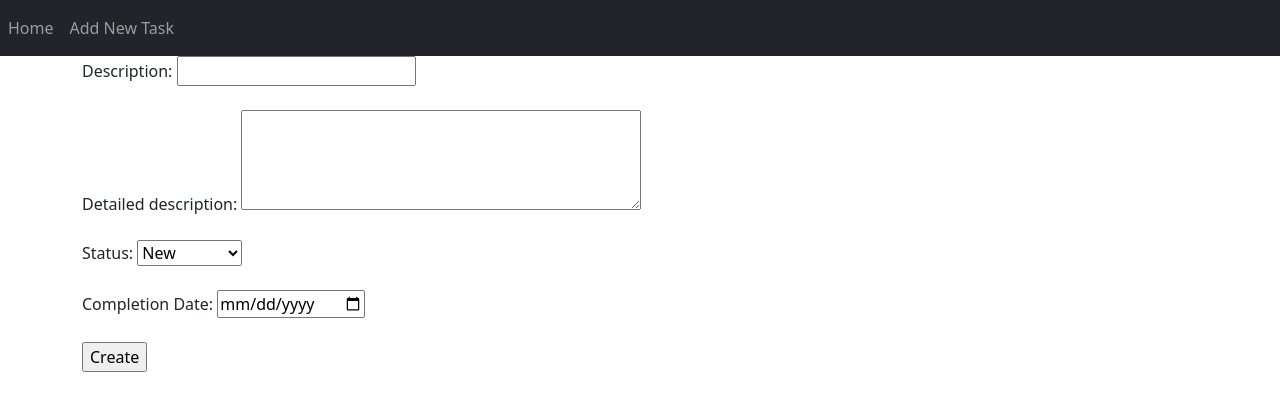
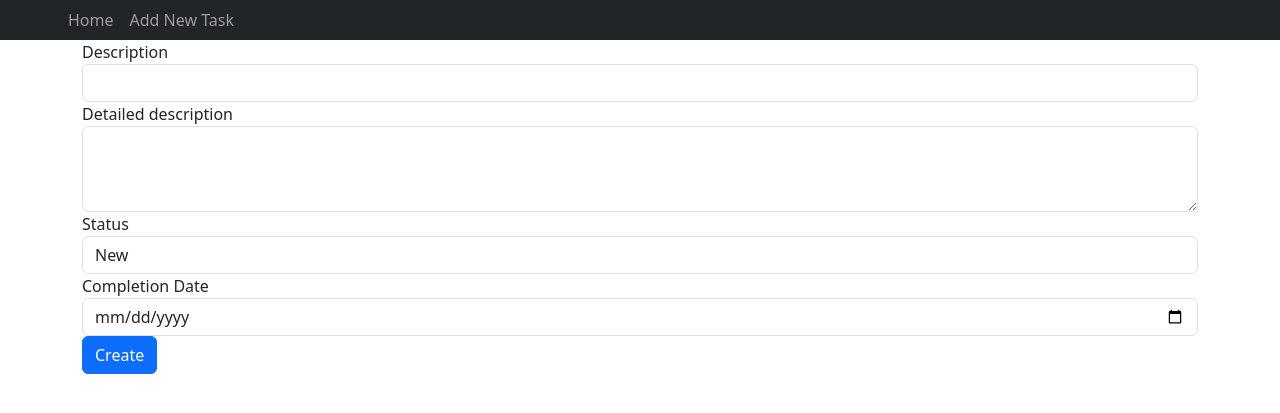
Before and after one commit to daniyarotegen/homework_53, a Django app: page /task/add/ in a window 1280 px wide. Shown: the top 413 px of the page. Run offline with Django 4.2, Linux system fonts and the light colour scheme.

Commit message:
Added tasks partial html, bootstrap to create template

```diff
--- a/core/urls.py
+++ b/core/urls.py
@@ -20,7 +20,7 @@ from todo.views import index_view, add_view, detailed_view
 
 urlpatterns = [
     path('admin/', admin.site.urls),
-    path('', index_view),
+    path('', index_view, name='index'),
     path('task/add/', add_view, name='task_add'),
     path('task/<int:pk>', detailed_view, name='task_detail')
 ]
--- a/templates/base.html
+++ b/templates/base.html
@@ -9,11 +9,11 @@
     {% endblock %}</title>
 </head>
 <body>
-<nav class="navbar navbar-expand-lg navbar navbar-dark bg-dark">
+<nav class="navbar navbar-expand-lg navbar navbar-dark bg-dark" style="padding: 0 60px">
   <div class="collapse navbar-collapse" id="navbarNav">
     <ul class="navbar-nav">
       <li class="nav-item active">
-        <a class="nav-link" href="/">Home</a>
+        <a class="nav-link" href="{% url 'index' %}">Home</a>
       </li>
         <li class="nav-item active">
         <a class="nav-link" href="{% url 'task_add' %}">Add New Task</a>
--- a/templates/task_create.html
+++ b/templates/task_create.html
@@ -2,21 +2,26 @@
 {% block content %}
     <form method="post">
         {% csrf_token %}
-        <label for="description">Description:</label>
-        <input type="text" name="description" id="description" required><br><br>
-        {#        <label for="details">Detailed description:</label>#}
-        {#        <input type="text" name="details" id="details"><br><br>#}
-        <label for="details">Detailed description:</label>
-        <textarea name="details" id="details" style="width: 400px; height: 100px;"></textarea><br><br>
-
-        <label for="status">Status:</label>
-        <select name="status" id="status" required>
-            {% for choice in task.STATUS_CHOICES %}
-                <option value="{{ choice.0 }}">{{ choice.1 }}</option>
-            {% endfor %}
-        </select><br><br>
-        <label for="completion_date">Completion Date:</label>
-        <input type="date" name="completion_date" id="completion_date"><br><br>
-        <input type="submit" value="Create">
+        <div class="form-group">
+            <label for="description">Description</label>
+            <input type="text" class="form-control" name="description" id="description" required>
+        </div>
+        <div class="form-group">
+            <label for="details">Detailed description</label>
+            <textarea class="form-control" name="details" id="details" rows="3"></textarea>
+        </div>
+        <div class="form-group">
+            <label for="status">Status</label>
+            <select class="form-control" id="status" name="status" required>
+                {% for choice in task.STATUS_CHOICES %}
+                    <option value="{{ choice.0 }}">{{ choice.1 }}</option>
+                {% endfor %}
+            </select>
+        </div>
+        <div class="form-group">
+            <label for="completion_date">Completion Date</label>
+            <input type="date" class="form-control" name="completion_date" id="completion_date">
+        </div>
+        <button type="submit" class="btn btn-primary">Create</button>
     </form>
 {% endblock %}
--- /dev/null
+++ b/templates/tasks.html
@@ -0,0 +1,4 @@
+<p>Description: {{ task.description }}</p>
+<p>Status: {{ task.status }}</p>
+<p>Completion date: {{ task.completion_date }}</p>
+<p><a href="{% url 'task_detail' task.pk %}">More...</a></p>
```
Also changed, not shown: templates/index.html (+14 -9 lines).
